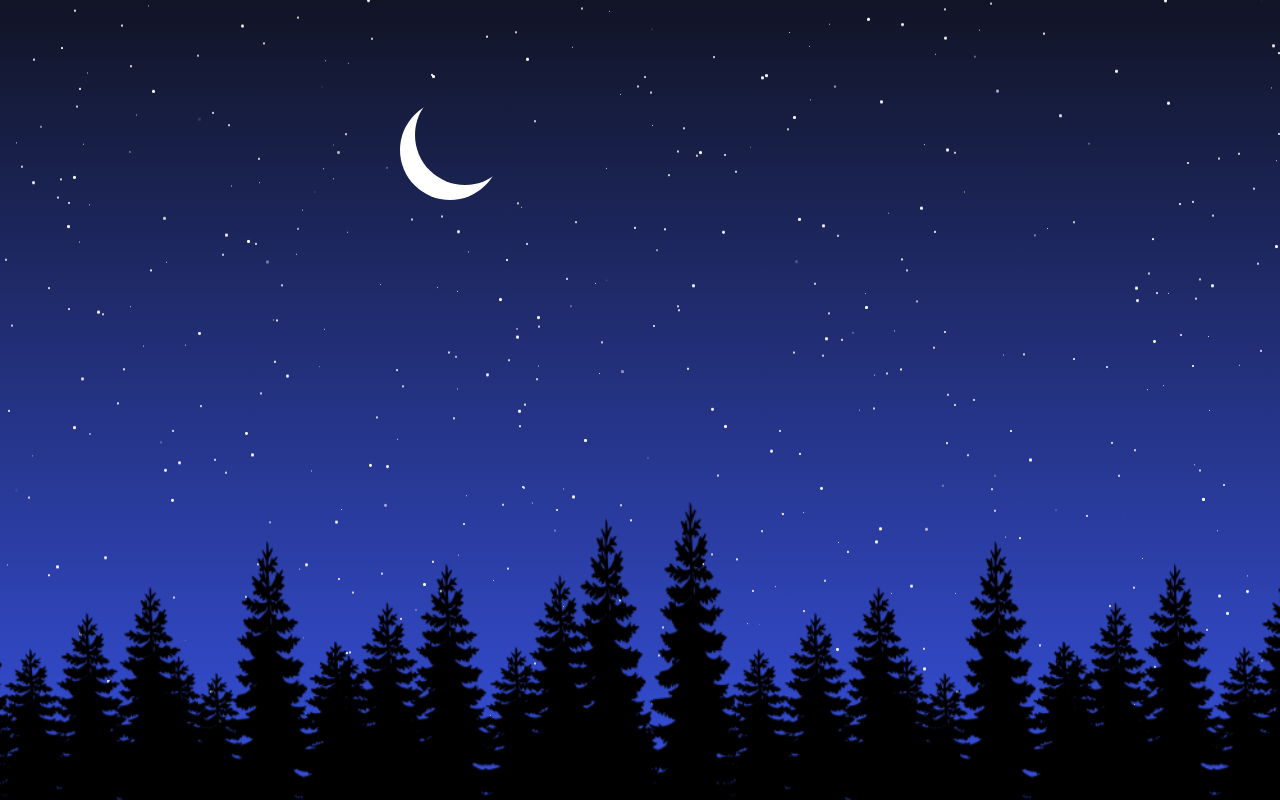
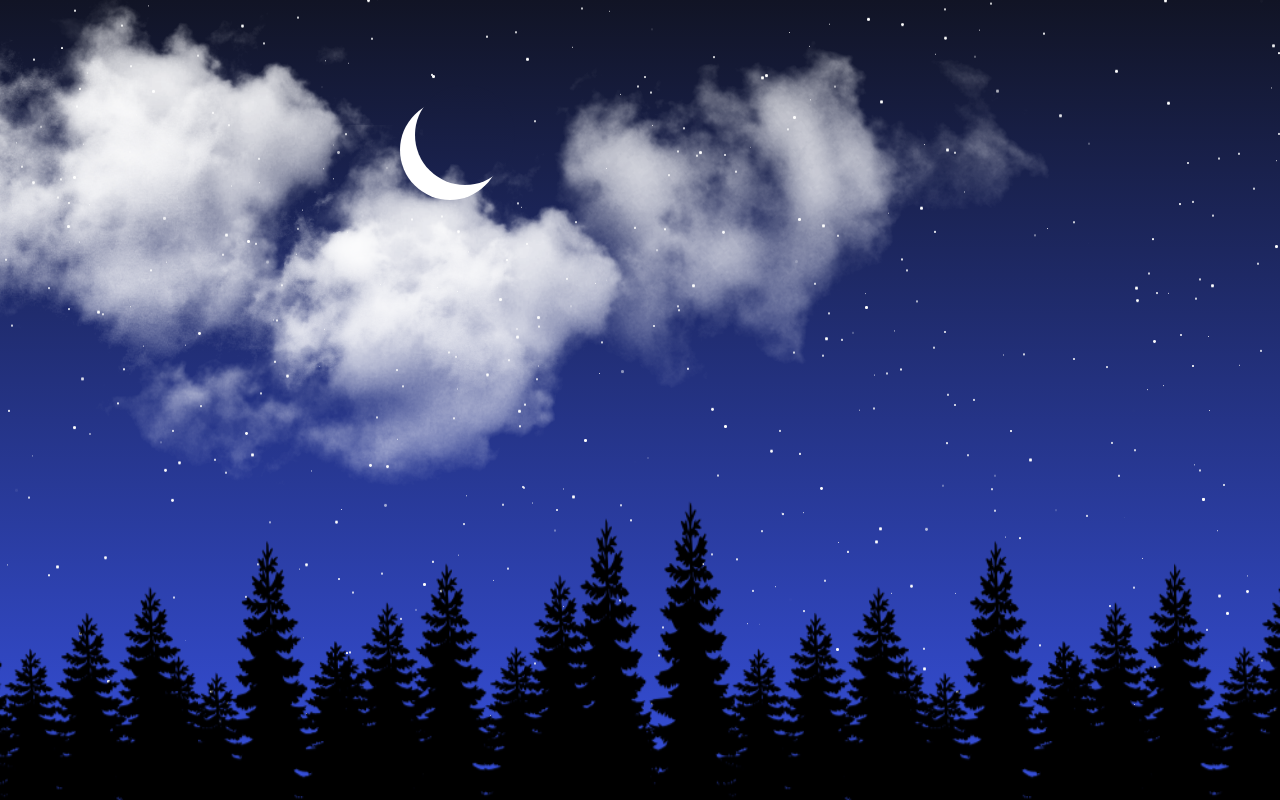
Before and after one commit to WebDev47621/StarryNight, a plain HTML site: page index.html in a window 1280 px wide. Drawn offline with Linux system fonts and the light colour scheme.

Commit message:
Added clouds and effects

```diff
--- a/index.html
+++ b/index.html
@@ -11,8 +11,13 @@
     <body>
         <div class="scene">
             <div class="moon"></div>
-            <img src="./images/forest.png" alt="forest-background" class=
-            "forest">
+            <img src="./images/forest.png" alt="forest-background" class="forest">
+            <img src="./images/cloud1.png" alt="cloud-background" class="cloud cloud1">
+            <img src="./images/cloud2.png" alt="cloud-background" class="cloud cloud2">
+            <img src="./images/cloud3.png" alt="cloud-background" class="cloud cloud3">
+            <img src="./images/cloud1.png" alt="cloud-background" class="cloud cloud4">
+            <img src="./images/cloud2.png" alt="cloud-background" class="cloud cloud5">
+            <img src="./images/cloud3.png" alt="cloud-background" class="cloud cloud6">
         </div>
     </body>
 </html>
--- a/styles.css
+++ b/styles.css
@@ -67,3 +67,62 @@
         transform: translateY(-100px);
     }
 }
+
+.cloud {
+    position: absolute;
+    z-index: 10000;
+}
+
+.cloud1 {
+    top: 0;
+    left: 0;
+    animation: animateCloud 50s linear infinite;
+    max-width: 600px;
+}
+
+.cloud2 {
+    top: 0;
+    left: 0;
+    animation: animateCloud 35s linear infinite;
+    max-width: 500px;
+}
+
+.cloud3 {
+    top: 0;
+    left: 0;
+    animation: animateCloud 80s linear infinite;
+    max-width: 600px;
+}
+
+.cloud4 {
+    top: 200px;
+    left: 0;
+    animation: animateCloud 70s linear infinite;
+    animation-delay: -20s;
+    max-width: 300px;
+}
+
+.cloud5 {
+    top: 150px;
+    left: 0;
+    animation: animateCloud 40s linear infinite;
+    animation-delay: -5s;
+    max-width: 500px;
+}
+
+.cloud6 {
+    top: 75px;
+    left: 0;
+    animation: animateCloud 30s linear infinite;
+    animation-delay: -10s;
+    max-width: 400px;
+}
+
+@keyframes animateCloud {
+    0% {
+        transform: translateX(-100%) scale(1);
+    }
+    100% {
+        transform: translateX(400%) scale(1.5);
+    }
+}
```
